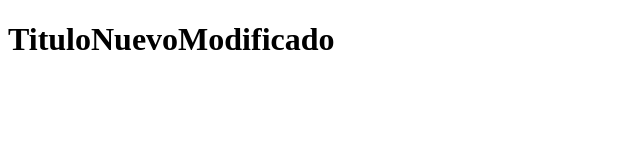
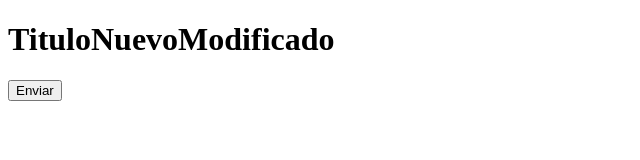
Before and after one commit to EagleOfMayhem/HelloGit, a plain HTML site: page index.html in a window 1280 px wide. Shown: the whole page, without its empty margins (0-640 px from the left). Drawn offline with Linux system fonts and the light colour scheme.

Commit message:
Se agrego boton y formulario

```diff
--- a/index.html
+++ b/index.html
@@ -8,5 +8,9 @@
 </head>
 <body>
     <h1>TituloNuevoModificado</h1>
+
+    <form>
+        <input type="button" value="Enviar">
+    </form>
 </body>
 </html>
```
